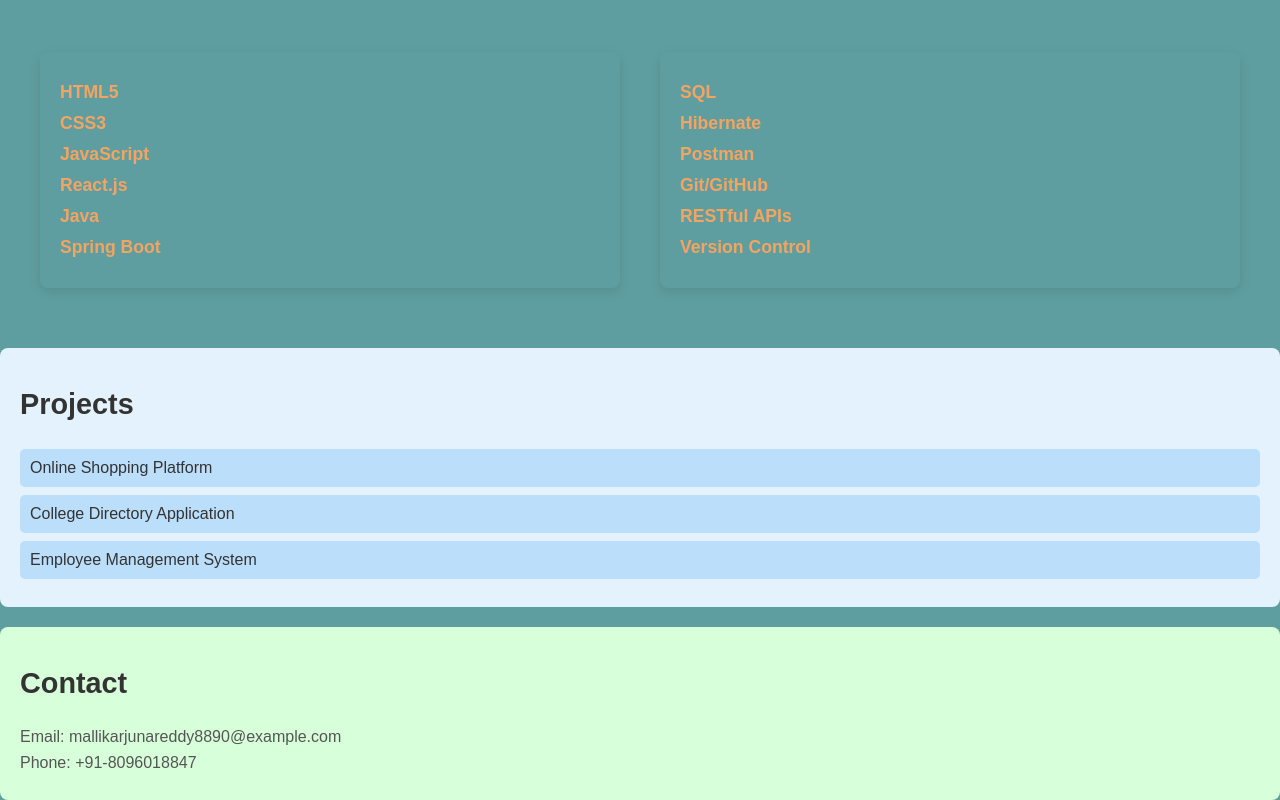
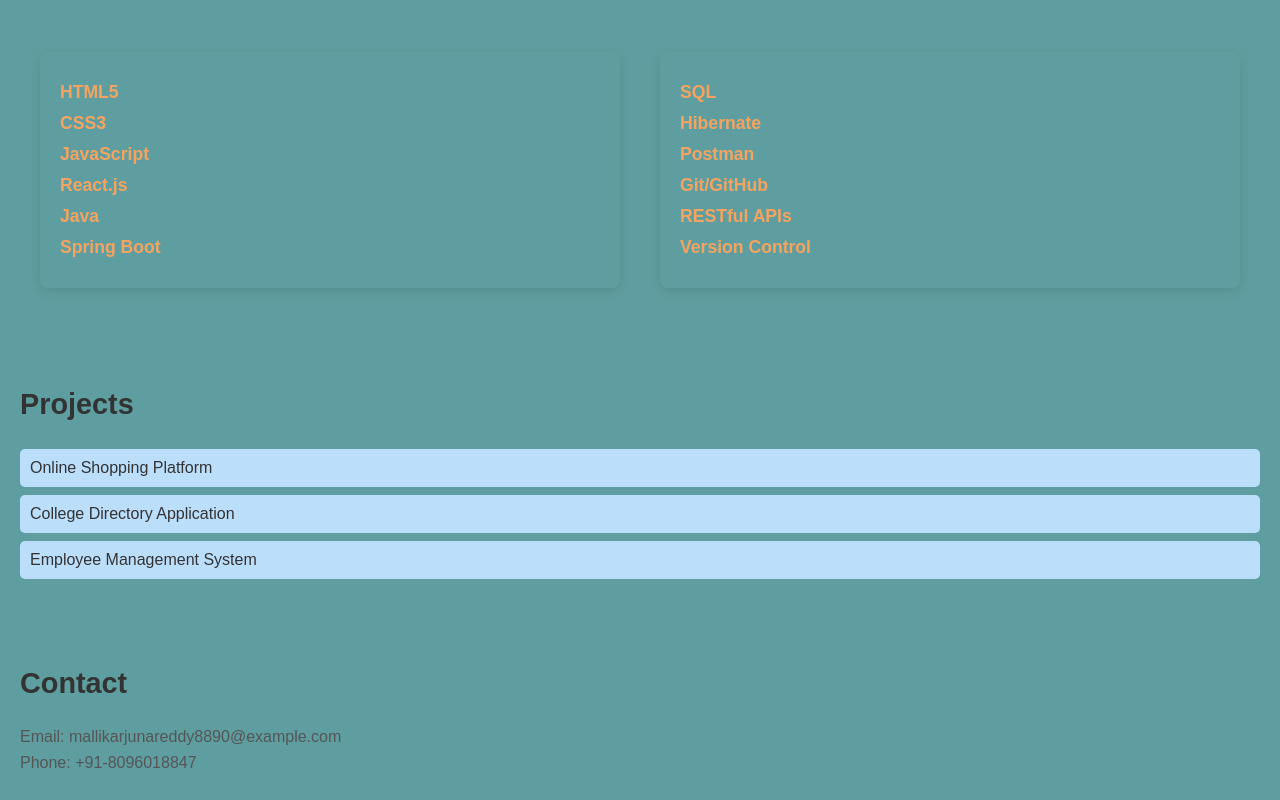
Before and after one commit to mreddy-fullstack/mallikarjunareddy_portfolio, a React (Create React App) app: page / in a window 1280 px wide. Shown: the part 995-1795 px from the top of the page. Built offline with nearby package versions, Linux system fonts and the light colour scheme.

Commit message:
contact and projects updated

```diff
--- a/src/components/Contact.css
+++ b/src/components/Contact.css
@@ -1,7 +1,7 @@
 .contact {
     margin: 20px 0;
     padding: 20px;
-    background-color: #d7ffd9;
+    /* background-color: #d7ffd9; */
     border-radius: 8px;
   }
 
--- a/src/components/Projects.css
+++ b/src/components/Projects.css
@@ -1,7 +1,7 @@
 .projects {
     margin: 20px 0;
     padding: 20px;
-    background-color: #e3f2fd;
+    /* background-color: #e3f2fd; */
     border-radius: 8px;
   }
 
```
